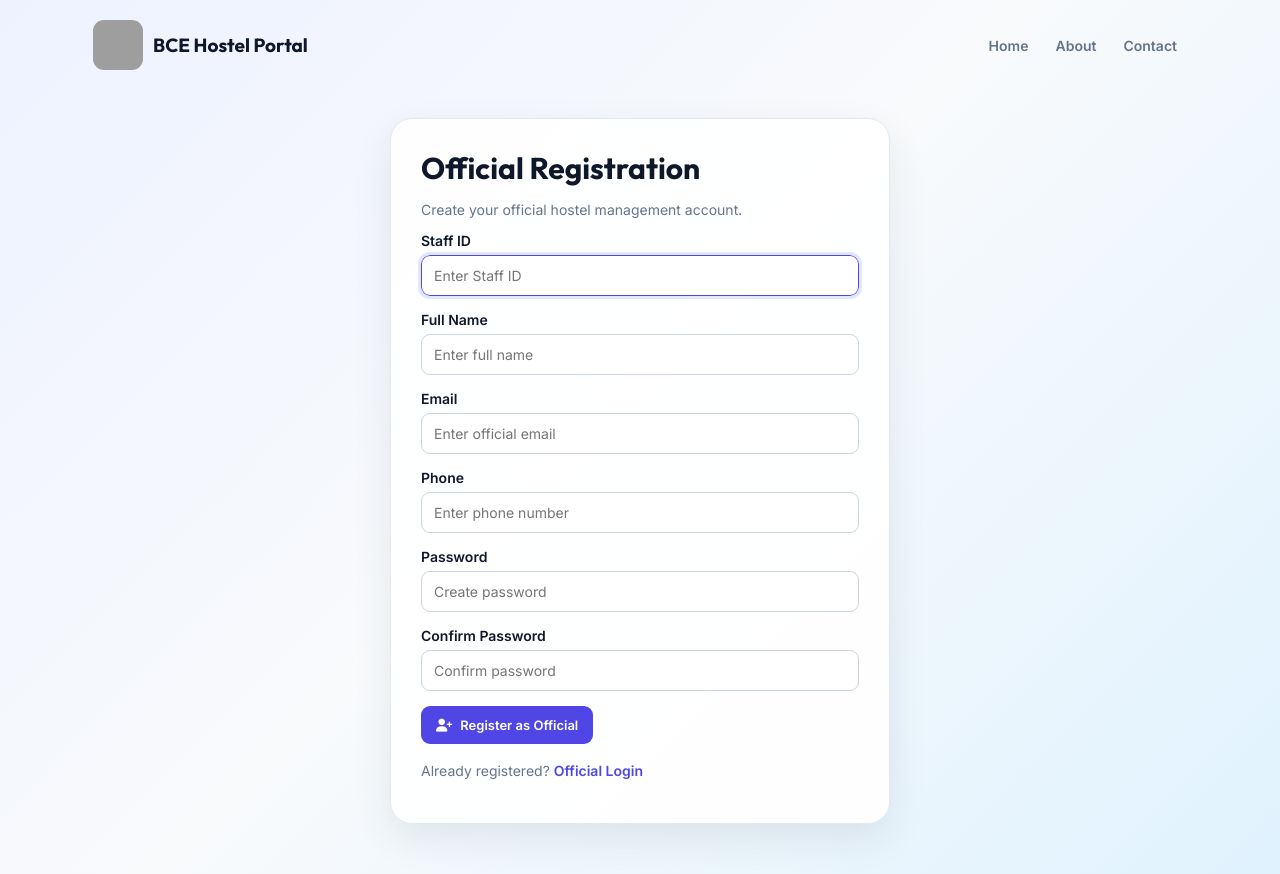
After one commit to singeshwar72/Hostel-management-system, a Flask app: page /register-official in a window 1280 px wide. The commit adds this page. Run offline with Flask 3, Linux system fonts and the light colour scheme; grey boxes are pictures that could not be loaded.

Commit message:
Add official registration page

```diff
--- a/app.py
+++ b/app.py
@@ -1254,6 +1254,83 @@ def update_maintenance_complaint(complaint_id):
             cursor.close()
             conn.close()
     return redirect(url_for('maintenance_complaints', error='Could not connect to the database.'))
+@app.route('/register-official', methods=['GET', 'POST'])
+def register_official():
+    error = None
+    success = None
+
+    if request.method == 'POST':
+        user_id = request.form.get('user_id', '').strip()
+        name = request.form.get('name', '').strip()
+        email = request.form.get('email', '').strip()
+        phone = request.form.get('phone', '').strip()
+        password = request.form.get('password', '')
+        confirm_password = request.form.get('confirm_password', '')
+
+        if not all([user_id, name, email, phone, password, confirm_password]):
+            error = "Please fill in all fields."
+
+        elif password != confirm_password:
+            error = "Passwords do not match."
+
+        elif len(password) < 8:
+            error = "Password must be at least 8 characters."
+
+        else:
+            conn = None
+            cursor = None
+
+            try:
+                conn = connect_db()
+                cursor = conn.cursor(dictionary=True)
+
+                # Check if Staff ID already exists
+                cursor.execute(
+                    "SELECT User_ID FROM Users WHERE User_ID = %s",
+                    (user_id,)
+                )
+
+                if cursor.fetchone():
+                    error = "Staff ID already exists. Please use another Staff ID."
+
+                else:
+                    password_hash = generate_password_hash(password)
+
+                    cursor.execute(
+                        """
+                        INSERT INTO Users
+                        (User_ID, Password, Role, Name, Email, Phone)
+                        VALUES (%s, %s, 'Official', %s, %s, %s)
+                        """,
+                        (
+                            user_id,
+                            password_hash,
+                            name,
+                            email,
+                            phone
+                        )
+                    )
+
+                    conn.commit()
+                    success = "Official account created successfully. You can now sign in."
+
+            except Exception:
+                if conn:
+                    conn.rollback()
+
+                error = "Unable to create account. Please try again."
+
+            finally:
+                if cursor:
+                    cursor.close()
+                if conn:
+                    conn.close()
+
+    return render_template(
+        'register_official_v2.html',
+        error=error,
+        success=success
+    )
 
 
 if __name__ == '__main__':
--- /dev/null
+++ b/templates/register_official_v2.html
@@ -0,0 +1,121 @@
+{% extends 'public_base_v2.html' %}
+
+{% block title %}Official Registration | BCE Hostel{% endblock %}
+
+{% block content %}
+
+<div class="auth-wrap">
+
+    <section class="card auth-card">
+
+        <h1>Official Registration</h1>
+
+        <p class="subtitle">
+            Create your official hostel management account.
+        </p>
+
+        {% if error %}
+        <div class="alert error">
+            {{ error }}
+        </div>
+        {% endif %}
+
+        {% if success %}
+        <div class="alert success">
+            {{ success }}
+        </div>
+
+        <p class="links">
+            <a href="{{ url_for('login') }}">
+                Go to Official Login
+            </a>
+        </p>
+
+        {% else %}
+
+        <form method="POST">
+
+            <div class="field">
+                <label>Staff ID</label>
+                <input
+                    name="user_id"
+                    type="text"
+                    placeholder="Enter Staff ID"
+                    required
+                    autofocus
+                >
+            </div>
+
+            <div class="field">
+                <label>Full Name</label>
+                <input
+                    name="name"
+                    type="text"
+                    placeholder="Enter full name"
+                    required
+                >
+            </div>
+
+            <div class="field">
+                <label>Email</label>
+                <input
+                    name="email"
+                    type="email"
+                    placeholder="Enter official email"
+                    required
+                >
+            </div>
+
+            <div class="field">
+                <label>Phone</label>
+                <input
+                    name="phone"
+                    type="tel"
+                    placeholder="Enter phone number"
+                    required
+                >
+            </div>
+
+            <div class="field">
+                <label>Password</label>
+                <input
+                    name="password"
+                    type="password"
+                    placeholder="Create password"
+                    minlength="8"
+                    required
+                >
+            </div>
+
+            <div class="field">
+                <label>Confirm Password</label>
+                <input
+                    name="confirm_password"
+                    type="password"
+                    placeholder="Confirm password"
+                    minlength="8"
+                    required
+                >
+            </div>
+
+            <button type="submit">
+                <i class="fa-solid fa-user-plus"></i>
+                Register as Official
+            </button>
+
+        </form>
+
+        <p class="links">
+            Already registered?
+            <a href="{{ url_for('login') }}">
+                Official Login
+            </a>
+        </p>
+
+        {% endif %}
+
+    </section>
+
+</div>
+
+{% endblock %}
```
Also changed, not shown: templates/login_v2.html (+73 -3 lines).
